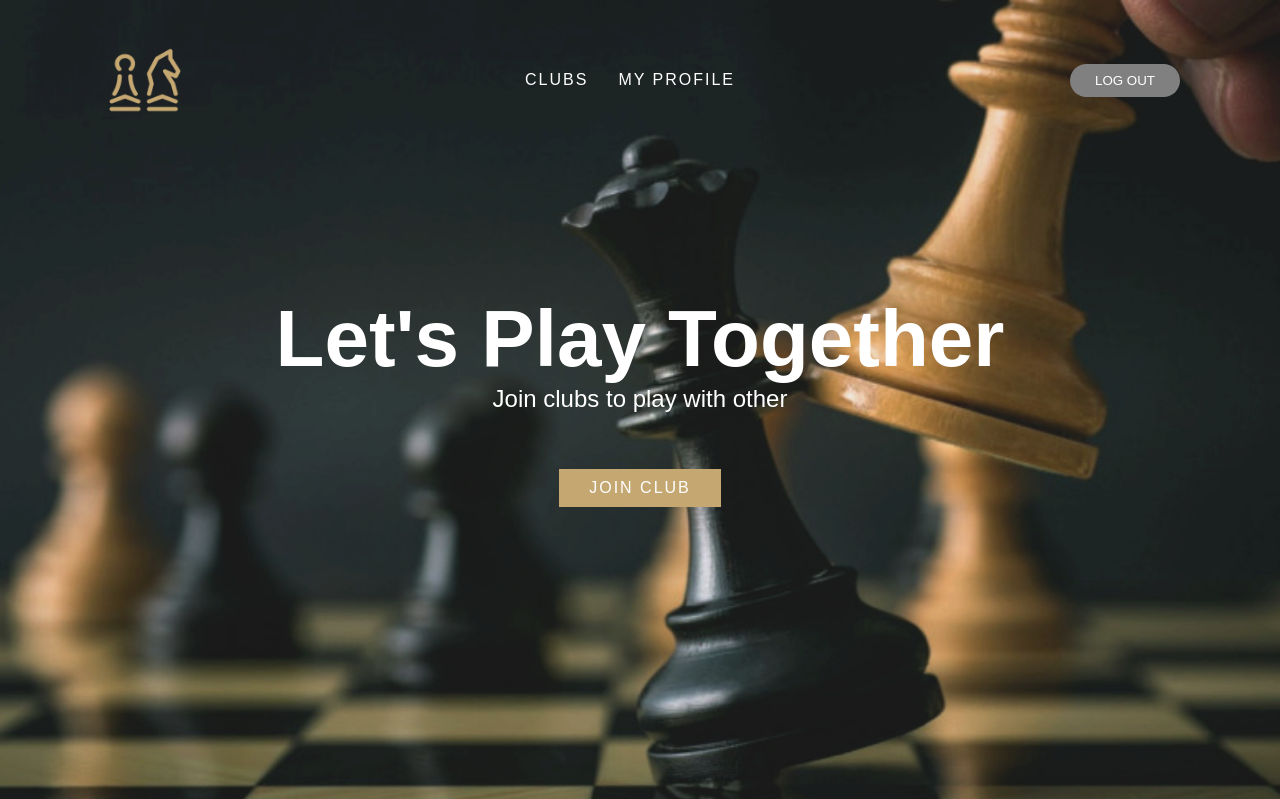
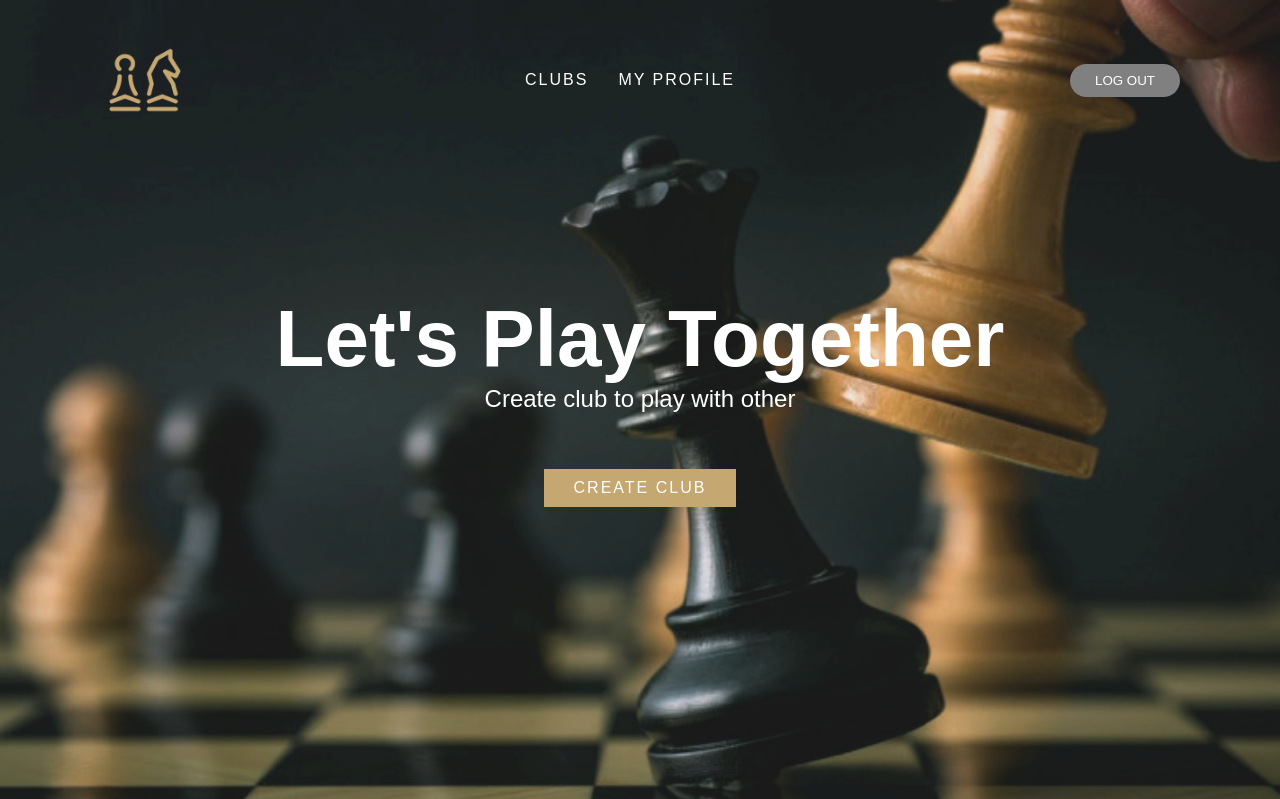
Before and after one commit to Heenal15/Team-Penguin, a Django app: page /waiting_list/ in a window 1280 px wide. Shown: the top 799 px of the page. Run offline with Django 3.2, Linux system fonts and the light colour scheme; a user stored in the database is signed in; some libraries are stand-ins or nearby versions.

Commit message:
Change solgan

```diff
--- a/clubs/templates/officer_home.html
+++ b/clubs/templates/officer_home.html
@@ -26,9 +26,9 @@
   <section class="banner">
     <div class="content">
       <h2>Let's Play Together</h2>
-      <p>Join clubs to play with other</p>
+      <p>Create club to play with other</p>
       <br><br>
-      <a href="#" class="btn">Join Club</a>
+      <a href="#" class="btn">Create Club</a>
     </div>
   </section>
 
--- a/clubs/templates/owner_home.html
+++ b/clubs/templates/owner_home.html
@@ -27,9 +27,9 @@
   <section class="banner">
     <div class="content">
       <h2>Let's Play Together</h2>
-      <p>Join clubs to play with other</p>
+      <p>Create club to play with other</p>
       <br><br>
-      <a href="#" class="btn">Join Club</a>
+      <a href="#" class="btn">Create Club</a>
     </div>
   </section>
 
--- a/clubs/templates/waiting_list.html
+++ b/clubs/templates/waiting_list.html
@@ -23,9 +23,9 @@
   <section class="banner">
     <div class="content">
       <h2>Let's Play Together</h2>
-      <p>Join clubs to play with other</p>
+      <p>Create club to play with other</p>
       <br><br>
-      <a href="#" class="btn">Join Club</a>
+      <a href="#" class="btn">Create Club</a>
     </div>
   </section>
 
```
Also changed, not shown: clubs/templates/member_home.html (+3 -4 lines).
